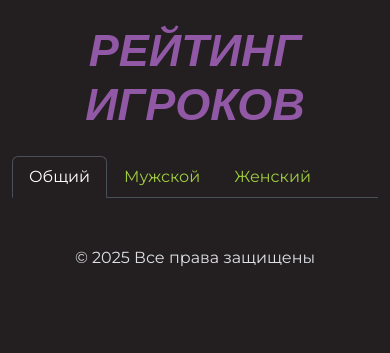
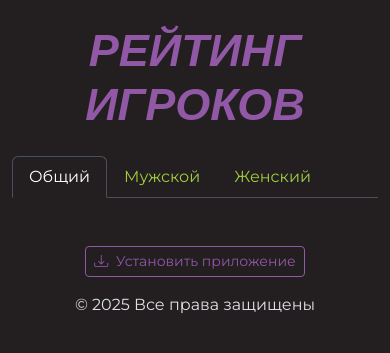
Before and after one commit to ilavir/meta_padel, a Flask app: page / in a window 390 px wide. Shown: the part 68-421 px from the top of the page. Run offline with Flask 3, Linux system fonts and the light colour scheme; parts of the project's set-up code (start-up, migrations or seed data) failed here and were passed over; some libraries are stand-ins or nearby versions; some web fonts are replaced.

Commit message:
add PWA install button to footer and install JS

```diff
--- a/app/static/css/style.css
+++ b/app/static/css/style.css
@@ -48,6 +48,16 @@ h1, h2 {
     --bs-btn-disabled-border-color: #9158a6;
 }
 
+.btn-outline-purple {
+    --bs-btn-color: #9158a6;
+    --bs-btn-border-color: #9158a6;
+    --bs-btn-hover-color: #744685;
+    --bs-btn-hover-border-color: #744685;
+    --bs-btn-active-color: #744685;
+    --bs-btn-active-border-color: #744685;
+    --bs-btn-active-shadow: inset 0 3px 5px rgba(0, 0, 0, 0.125);
+}
+
 .btn-lime {
     --bs-btn-color: #231f20;
     --bs-btn-bg: #a0cd3f;
--- a/app/templates/base.html
+++ b/app/templates/base.html
@@ -103,7 +103,19 @@
     <footer class="mt-4">
         <div class="container">
             <div class="row">
-                <div class="col p-4 text-center"> &copy; 2025 Все права защищены</div>
+                <div class="col p-4 text-center">
+                    <!-- PWA Install Button - Mobile Only -->
+                    <div id="pwa-install-div" class="mb-3 d-lg-none d-flex justify-content-center" style="display: none;">
+                        <button id="pwa-install-btn"
+                                class="btn btn-outline-purple btn-sm"
+                                onclick="installPWA()"
+                                title="Установить приложение">
+                            <i class="bi bi-download me-1"></i>
+                            Установить приложение
+                        </button>
+                    </div>
+                    &copy; 2025 Все права защищены
+                </div>
             </div>
         </div>
     </footer>
```
Also changed, not shown: app/static/js/pwa.js (+65 -0 lines).
